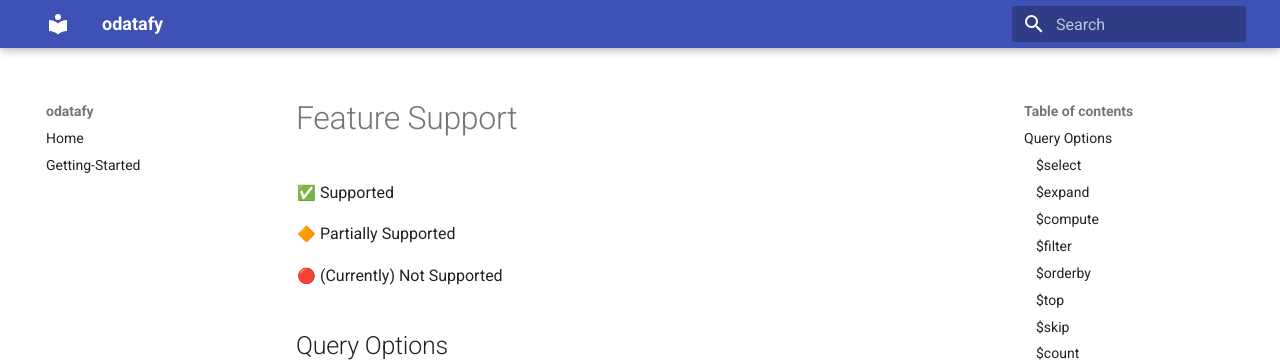
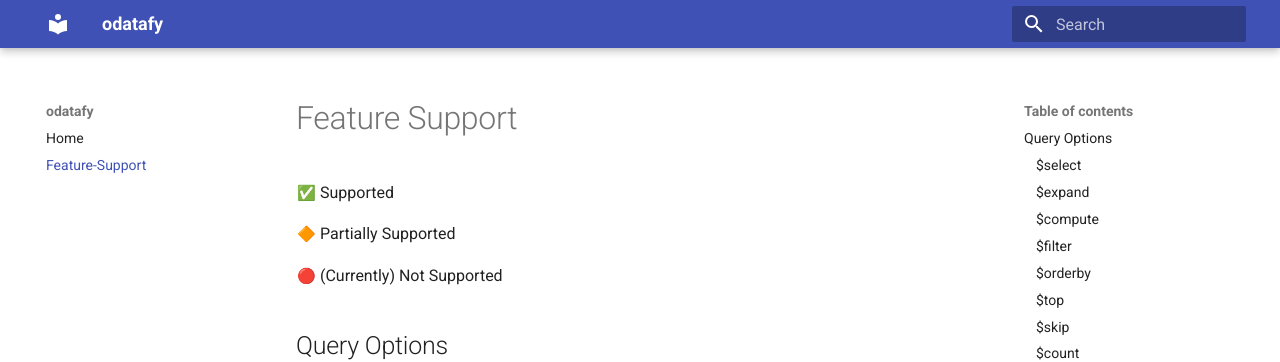
Before and after one commit to gang-of-fork/odatafy-docs, an MkDocs documentation site: the page built from docs/feature-support.md, in a window 1280 px wide. Shown: the top 362 px of the page. Built offline with MkDocs 1.6.1 and Material for MkDocs 9.7.7, drawn with Linux system fonts in a browser that asks for light colours; emoji names are drawn with the system emoji font; some of the changed lines change nothing that is shown.

Commit message:
Update mkdocs.yml

```diff
--- a/mkdocs.yml
+++ b/mkdocs.yml
@@ -2,8 +2,8 @@
 theme: material
 nav:
     - Home: index.md
-    - Getting-Started: getting-started.md
-#    - Feature-Support: feature-support.md
+#    - Getting-Started: getting-started.md
+    - Feature-Support: feature-support.md
 #    - FAQ: faq.md
 markdown_extensions:
     - def_list
```
